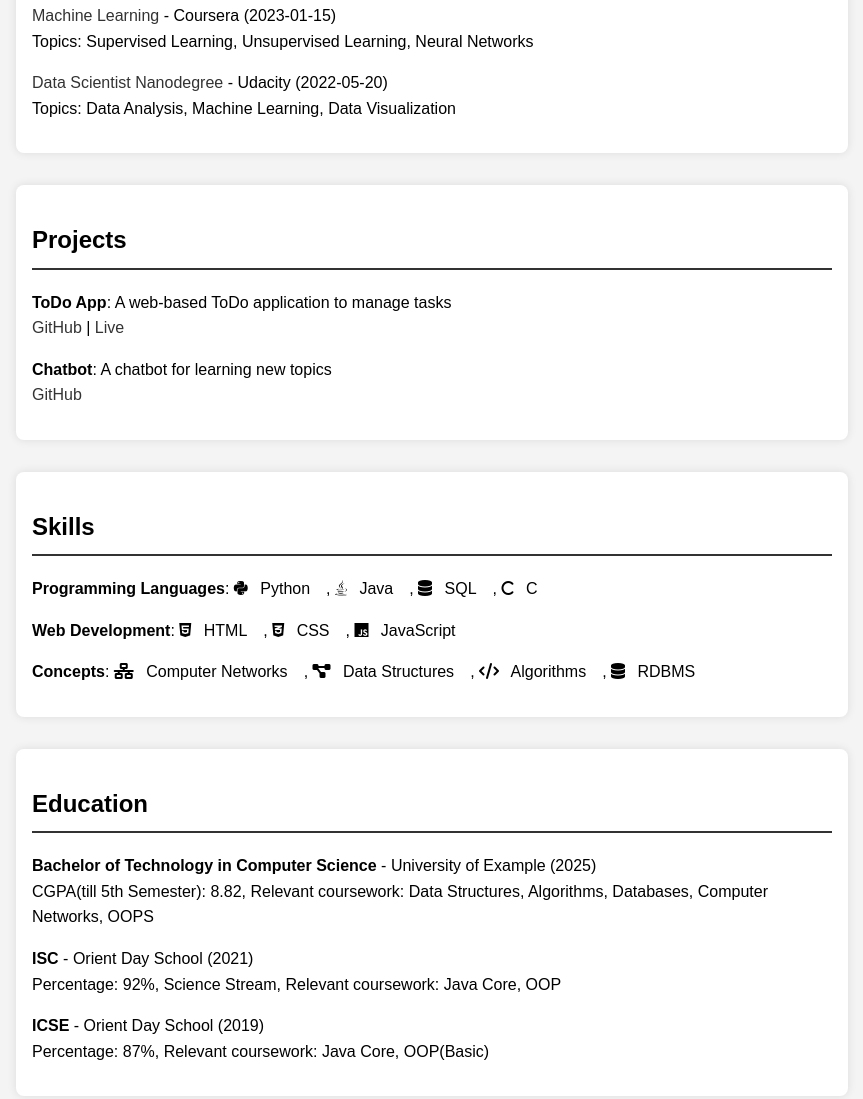
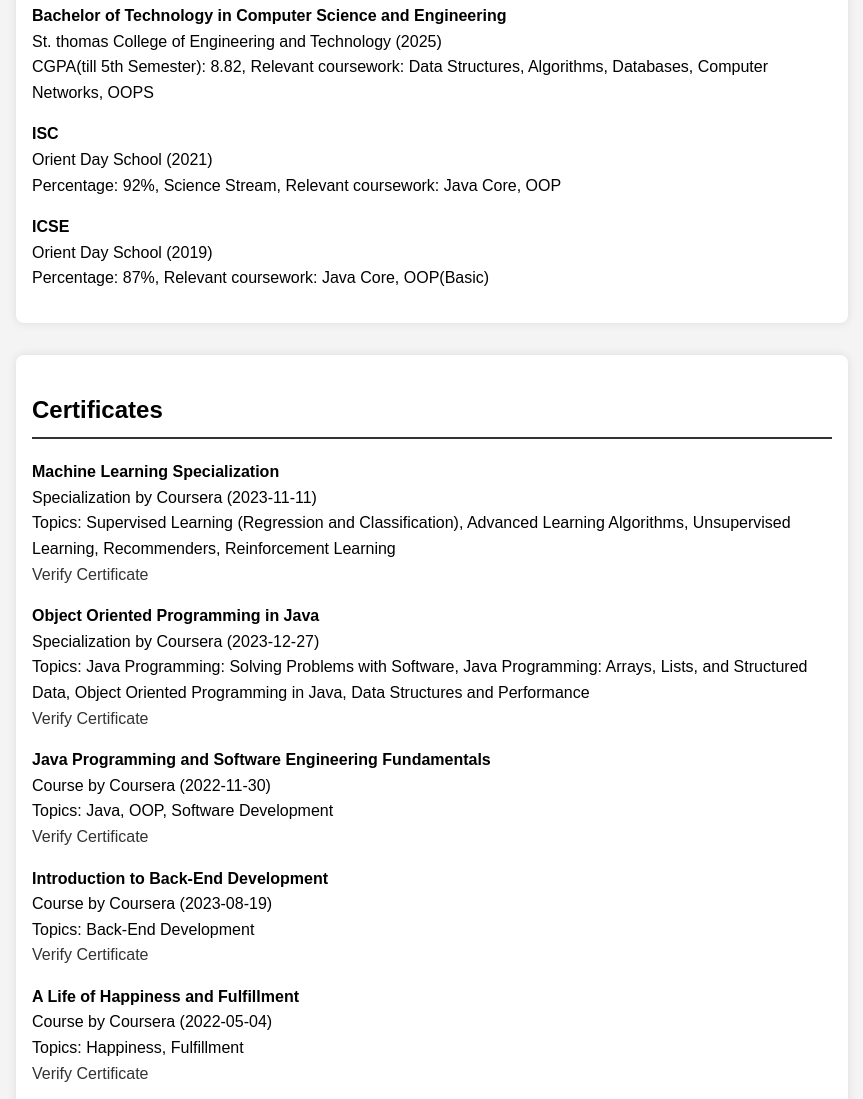
Before and after one commit to AkashDas253/AkashDas253.github.io, a plain HTML site: page index.html in a window 1280 px wide. Shown: the part 500-1599 px from the top of the page, without its empty margins (208-1071 px from the left). Drawn offline with Linux system fonts and the light colour scheme.

Commit message:
Minor fix

```diff
--- a/certificates.json
+++ /dev/null
@@ -1,16 +0,0 @@
-[
-    {
-      "date": "2023-01-15",
-      "platform": "Coursera",
-      "course_name": "Machine Learning",
-      "topics": ["Supervised Learning", "Unsupervised Learning", "Neural Networks"],
-      "link": "https://www.coursera.org/certificates/machine-learning"
-    },
-    {
-      "date": "2022-05-20",
-      "platform": "Udacity",
-      "course_name": "Data Scientist Nanodegree",
-      "topics": ["Data Analysis", "Machine Learning", "Data Visualization"],
-      "link": "https://www.udacity.com/certificates/data-scientist-nanodegree"
-    }
-  ]
--- /dev/null
+++ b/data/certificates.json
@@ -0,0 +1,55 @@
+[
+  {
+    "type": "Specialization",
+    "course_name": "Machine Learning Specialization",
+    "platform": "Coursera",
+    "date": "2023-11-11",
+    "link": "https://coursera.org/verify/specialization/4AHEMQNG4AZ6",
+    "topics": [
+      "Supervised Learning (Regression and Classification)",
+      "Advanced Learning Algorithms",
+      "Unsupervised Learning",
+      "Recommenders",
+      "Reinforcement Learning"
+    ]
+  },
+  {
+    "type": "Specialization",
+    "course_name": "Object Oriented Programming in Java",
+    "platform": "Coursera",
+    "date": "2023-12-27",
+    "link": "https://coursera.org/verify/specialization/UWSR2ZMQXH4Y",
+    "topics": [
+      "Java Programming: Solving Problems with Software",
+      "Java Programming: Arrays, Lists, and Structured Data",
+      "Object Oriented Programming in Java",
+      "Data Structures and Performance"
+    ]
+  },
+  {
+    "type": "Course",
+    "course_name": "Java Programming and Software Engineering Fundamentals",
+    "platform": "Coursera",
+    "date": "2022-11-30",
+    "link": "https://coursera.org/certificate/ABC456",
+    "topics": ["Java", "OOP", "Software Development"]
+  },
+  {
+    "type": "Course",
+    "course_name": "Introduction to Back-End Development",
+    "platform": "Coursera",
+    "date": "2023-08-19",
+    "link": "https://coursera.org/verify/69S9ADE26QBL",
+    "topics": [
+      "Back-End Development"
+    ]
+  },
+  {
+    "type": "Course",
+    "course_name": "A Life of Happiness and Fulfillment",
+    "platform": "Coursera",
+    "date": "2022-05-04",
+    "link": "https://coursera.org/verify/GBLDAFMUBZKU",
+    "topics": ["Happiness", "Fulfillment"]
+  }
+]
--- /dev/null
+++ b/data/education.json
@@ -0,0 +1,20 @@
+[
+    {
+      "degree": "Bachelor of Technology in Computer Science and Engineering",
+      "institution": "St. thomas College of Engineering and Technology",
+      "year": "2025",
+      "details": ["CGPA(till 5th Semester): 8.82", "Relevant coursework: Data Structures, Algorithms, Databases, Computer Networks, OOPS "]
+    },
+    {
+      "degree": "ISC",
+      "institution": "Orient Day School",
+      "year": "2021",
+      "details": ["Percentage: 92%", "Science Stream","Relevant coursework: Java Core, OOP"]
+    },
+    {
+      "degree": "ICSE",
+      "institution": "Orient Day School",
+      "year": "2019",
+      "details": ["Percentage: 87%","Relevant coursework: Java Core, OOP(Basic)"]
+    }
+  ]
--- /dev/null
+++ b/data/projects.json
@@ -0,0 +1,19 @@
+[
+    {
+      "name": "ToDo App on Github",
+      "description": "A web-based ToDo application to manage tasks that stores its data in Github using Octokit and allows authentication",
+      "github_link": "https://github.com/AkashDas253/Todo_Github.git",
+      "live_link": "https://akashdas253.github.io/TalktoLearn/"
+    },
+    {
+      "name": "TalktoLearn",
+      "description": "A chatbot for learning new topics",
+      "github_link": "https://github.com/AkashDas253/TalktoLearn.git",
+      "live_link": "http://toosaddas.pythonanywhere.com/"
+    },
+    {
+      "name": "Noise Removal from Image",
+      "description": "This repository contains implementations of various image processing papers. Each implementation includes a PDF of the paper and a C program that implements the paper's methods.",
+      "github_link": "https://github.com/AkashDas253/Paper_Implementation.git"
+    }
+  ]
--- /dev/null
+++ b/data/skills.json
@@ -0,0 +1,28 @@
+[
+    {
+      "category": "Programming Languages",
+      "skills": [
+        { "name": "Python", "icon": "fab fa-python" },
+        { "name": "Java", "icon": "fab fa-java" },
+        { "name": "SQL", "icon": "fas fa-database" },
+        { "name": "C", "icon": "fas fa-c" }
+      ]
+    },
+    {
+      "category": "Web Development",
+      "skills": [
+        { "name": "HTML", "icon": "fab fa-html5" },
+        { "name": "CSS", "icon": "fab fa-css3-alt" },
+        { "name": "JavaScript", "icon": "fab fa-js" }
+      ]
+    },
+    {
+      "category": "Concepts",
+      "skills": [
+        { "name": "Computer Networks", "icon": "fas fa-network-wired" },
+        { "name": "Data Structures", "icon": "fas fa-project-diagram" },
+        { "name": "Algorithms", "icon": "fas fa-code" },
+        { "name": "RDBMS", "icon": "fas fa-database" }
+      ]
+    }
+  ]
--- a/education.json
+++ /dev/null
@@ -1,20 +0,0 @@
-[
-    {
-      "degree": "Bachelor of Technology in Computer Science",
-      "institution": "University of Example",
-      "year": "2025",
-      "details": ["CGPA(till 5th Semester): 8.82", "Relevant coursework: Data Structures, Algorithms, Databases, Computer Networks, OOPS "]
-    },
-    {
-      "degree": "ISC",
-      "institution": "Orient Day School",
-      "year": "2021",
-      "details": ["Percentage: 92%", "Science Stream","Relevant coursework: Java Core, OOP"]
-    },
-    {
-      "degree": "ICSE",
-      "institution": "Orient Day School",
-      "year": "2019",
-      "details": ["Percentage: 87%","Relevant coursework: Java Core, OOP(Basic)"]
-    }
-  ]
--- a/index.html
+++ b/index.html
@@ -18,6 +18,12 @@
             <a id="profile-email" href="mailto:"><i class="fas fa-envelope"></i> Email</a>
         </p>
     </header>
+
+    <section id="education">
+        <h2>Education</h2>
+        <ul id="education-list"></ul>
+    </section>
+
     <section id="certificates">
         <h2>Certificates</h2>
         <ul id="certificates-list"></ul>
@@ -28,12 +34,9 @@
     </section>
     <section id="skills">
         <h2>Skills</h2>
-        <ul id="skills-list"></ul>
+        <div id="skills-list"></div>
     </section>
-    <section id="education">
-        <h2>Education</h2>
-        <ul id="education-list"></ul>
-    </section>
+
     <section id="hobbies">
         <h2>Hobbies</h2>
         <ul id="hobbies-list"></ul>
--- a/profile.json
+++ /dev/null
@@ -1,13 +0,0 @@
-{
-    "name": "Akash Das",
-    "summary": "Aspiring developer with a strong interest in web development and Machine Learning. Skilled in Python, Java, SQL, and C.",
-    "profile_image": "img/profile_pic.jpg",
-    "linkedin": "www.linkedin.com/in/akash-das-at-ad",
-    "github": "https://github.com/your-username",
-    "email": "your.email@example.com",
-    "hobbies": [
-        { "name": "Reading", "details": "I enjoy reading books on various subjects." },
-        { "name": "History", "details": "Fascinated by ancient civilizations and historical events." },
-        { "name": "Coding", "details": "Passionate about solving problems on LeetCode. Check out my <a href=\"https://leetcode.com/yourprofile\" target=\"_blank\">LeetCode profile</a>." }
-      ]
-  }
--- a/projects.json
+++ /dev/null
@@ -1,13 +0,0 @@
-[
-    {
-      "name": "ToDo App",
-      "description": "A web-based ToDo application to manage tasks",
-      "github_link": "https://github.com/username/todo-app",
-      "live_link": "https://todo-app.example.com"
-    },
-    {
-      "name": "Chatbot",
-      "description": "A chatbot for learning new topics",
-      "github_link": "https://github.com/username/chatbot"
-    }
-  ]
--- a/script.js
+++ b/script.js
@@ -1,5 +1,5 @@
 document.addEventListener("DOMContentLoaded", () => {
-    fetch("profile.json")
+    fetch("data/profile.json")
         .then(response => response.json())
         .then(profile => {
             document.getElementById("profile-image").src = profile.profile_image;
@@ -18,51 +18,91 @@ document.addEventListener("DOMContentLoaded", () => {
             });
         });
 
-    fetch("certificates.json")
+    fetch("data/certificates.json")
         .then(response => response.json())
         .then(certificates => {
             const certificatesList = document.getElementById("certificates-list");
             certificates.forEach(certificate => {
                 const listItem = document.createElement("li");
-                listItem.innerHTML = `<a href="${certificate.link}" target="_blank">${certificate.course_name}</a> - ${certificate.platform} (${certificate.date})<br>Topics: ${certificate.topics.join(', ')}`;
+                listItem.classList.add("certificate-item"); // Add a class for styling
+                listItem.innerHTML = `
+                    <strong>${certificate.course_name}</strong><br>
+                    ${certificate.type} by ${certificate.platform} (${certificate.date})<br>
+                    Topics: ${certificate.topics.join(', ')}<br>
+                    <a href="${certificate.link}" target="_blank" class="certificate-link">Verify Certificate</a>`;
                 certificatesList.appendChild(listItem);
             });
+
+            // Check if the new certificate is already present
+            const newCertificate = {
+                "type": "Course",
+                "course_name": "A Life of Happiness and Fulfillment",
+                "platform": "Coursera",
+                "date": "2022-05-04",
+                "link": "https://coursera.org/verify/GBLDAFMUBZKU",
+                "topics": ["Happiness", "Fulfillment"]
+            };
+
+            const isAlreadyAdded = certificates.some(certificate =>
+                certificate.course_name === newCertificate.course_name &&
+                certificate.type === newCertificate.type &&
+                certificate.platform === newCertificate.platform &&
+                certificate.date === newCertificate.date &&
+                certificate.link === newCertificate.link &&
+                certificate.topics.every(topic => newCertificate.topics.includes(topic))
+            );
+
+            if (!isAlreadyAdded) {
+                const newCertificateListItem = document.createElement("li");
+                newCertificateListItem.classList.add("certificate-item"); // Add a class for styling
+                newCertificateListItem.innerHTML = `
+                    <strong>${newCertificate.course_name}</strong><br>
+                    ${newCertificate.type} by ${newCertificate.platform} (${newCertificate.date})<br>
+                    Topics: ${newCertificate.topics.join(', ')}<br>
+                    <a href="${newCertificate.link}" target="_blank" class="certificate-link">Verify Certificate</a>`;
+                certificatesList.appendChild(newCertificateListItem);
+            }
         });
 
-    fetch("projects.json")
+    fetch("data/projects.json")
         .then(response => response.json())
         .then(projects => {
             const projectsList = document.getElementById("projects-list");
             projects.forEach(project => {
                 const listItem = document.createElement("li");
-                listItem.innerHTML = `<strong>${project.name}</strong>: ${project.description}<br><a href="${project.github_link}" target="_blank">GitHub</a>`;
+                listItem.innerHTML = `<strong>${project.name}</strong><br>${project.description}<br>GitHub: <a href="${project.github_link}" target="_blank">${project.github_link}</a>`;
                 if (project.live_link) {
-                    listItem.innerHTML += ` | <a href="${project.live_link}" target="_blank">Live</a>`;
+                    listItem.innerHTML += `<br>Live: <a href="${project.live_link}" target="_blank">${project.live_link}</a>`;
                 }
                 projectsList.appendChild(listItem);
             });
         });
 
-    fetch("skills.json")
+    fetch("data/skills.json")
         .then(response => response.json())
         .then(skills => {
             const skillsList = document.getElementById("skills-list");
             skills.forEach(skillCategory => {
-                const categoryItem = document.createElement("li");
-                categoryItem.innerHTML = `<strong>${skillCategory.category}</strong>:`;
-                const skillItems = skillCategory.skills.map(skill => `<span><i class="${skill.icon}"></i> ${skill.name}</span>`).join(', ');
-                categoryItem.innerHTML += ` ${skillItems}`;
+                const categoryItem = document.createElement("div");
+                categoryItem.classList.add("skill-category");
+                categoryItem.innerHTML = `<h3>${skillCategory.category}</h3>`;
+                const skillItems = skillCategory.skills.map(skill => `
+                    <div class="skill-item">
+                        <i class="${skill.icon}"></i>
+                        ${skill.name}
+                    </div>`).join('');
+                categoryItem.innerHTML += `<div class="skill-items">${skillItems}</div>`;
                 skillsList.appendChild(categoryItem);
             });
         });
 
-    fetch("education.json")
+    fetch("data/education.json")
         .then(response => response.json())
         .then(education => {
             const educationList = document.getElementById("education-list");
             education.forEach(edu => {
                 const listItem = document.createElement("li");
-                listItem.innerHTML = `<strong>${edu.degree}</strong> - ${edu.institution} (${edu.year})<br>${edu.details.join(', ')}`;
+                listItem.innerHTML = `<strong>${edu.degree}</strong><br>${edu.institution} (${edu.year})<br>${edu.details.join(', ')}`;
                 educationList.appendChild(listItem);
             });
         });
--- a/skills.json
+++ /dev/null
@@ -1,28 +0,0 @@
-[
-    {
-      "category": "Programming Languages",
-      "skills": [
-        { "name": "Python", "icon": "fab fa-python" },
-        { "name": "Java", "icon": "fab fa-java" },
-        { "name": "SQL", "icon": "fas fa-database" },
-        { "name": "C", "icon": "fas fa-c" }
-      ]
-    },
-    {
-      "category": "Web Development",
-      "skills": [
-        { "name": "HTML", "icon": "fab fa-html5" },
-        { "name": "CSS", "icon": "fab fa-css3-alt" },
-        { "name": "JavaScript", "icon": "fab fa-js" }
-      ]
-    },
-    {
-      "category": "Concepts",
-      "skills": [
-        { "name": "Computer Networks", "icon": "fas fa-network-wired" },
-        { "name": "Data Structures", "icon": "fas fa-project-diagram" },
-        { "name": "Algorithms", "icon": "fas fa-code" },
-        { "name": "RDBMS", "icon": "fas fa-database" }
-      ]
-    }
-  ]
--- a/styles.css
+++ b/styles.css
@@ -65,11 +65,33 @@ a:hover {
     text-decoration: underline;
 }
 
-#skills-list span {
-    display: inline-block;
-    margin-right: 1rem;
+.skill-category {
+    margin-bottom: 1.5rem;
 }
 
-#skills-list i {
+.skill-category h3 {
+    margin-bottom: 0.5rem;
+}
+
+.skill-items {
+    display: flex;
+    flex-wrap: wrap;
+}
+
+.skill-item {
+    display: flex;
+    align-items: center;
+    margin: 0.5rem;
+    padding: 0.5rem 1rem;
+    border: 1px solid #ccc;
+    border-radius: 4px;
+    background-color: #f9f9f9;
+}
+
+.skill-item i {
     margin-right: 0.5rem;
 }
+
+#skills-list {
+    margin-bottom: 2rem;
+}
```
Also changed, not shown: data/profile.json (added, +13 -0 lines), 1 other file.
